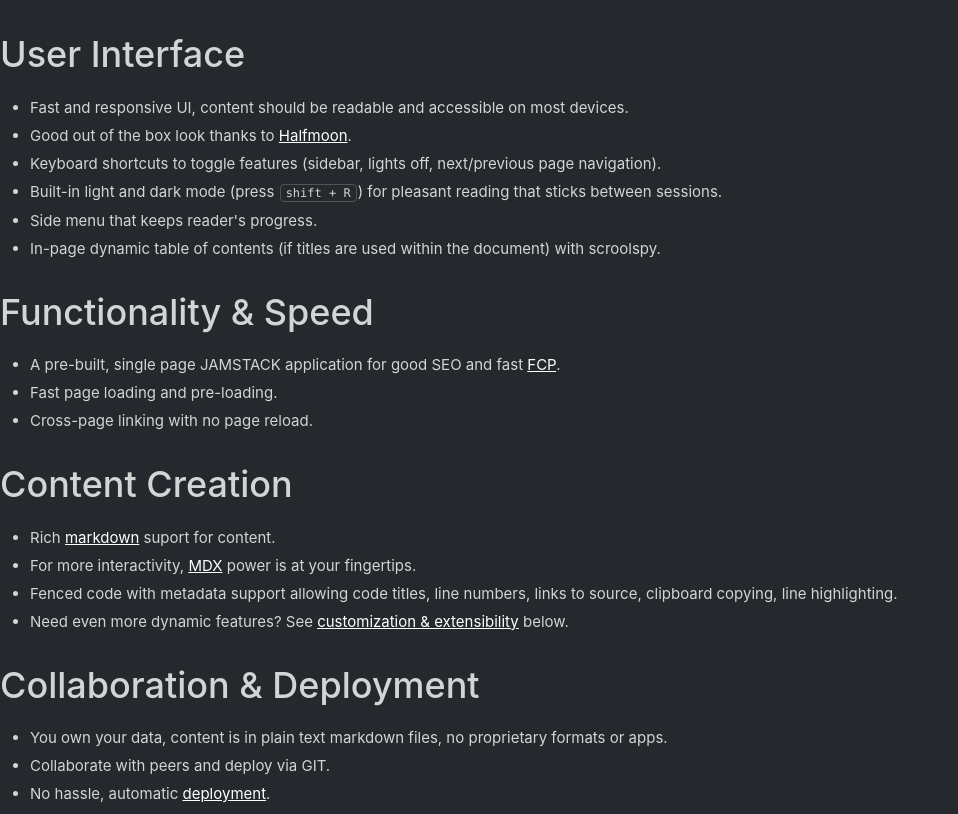
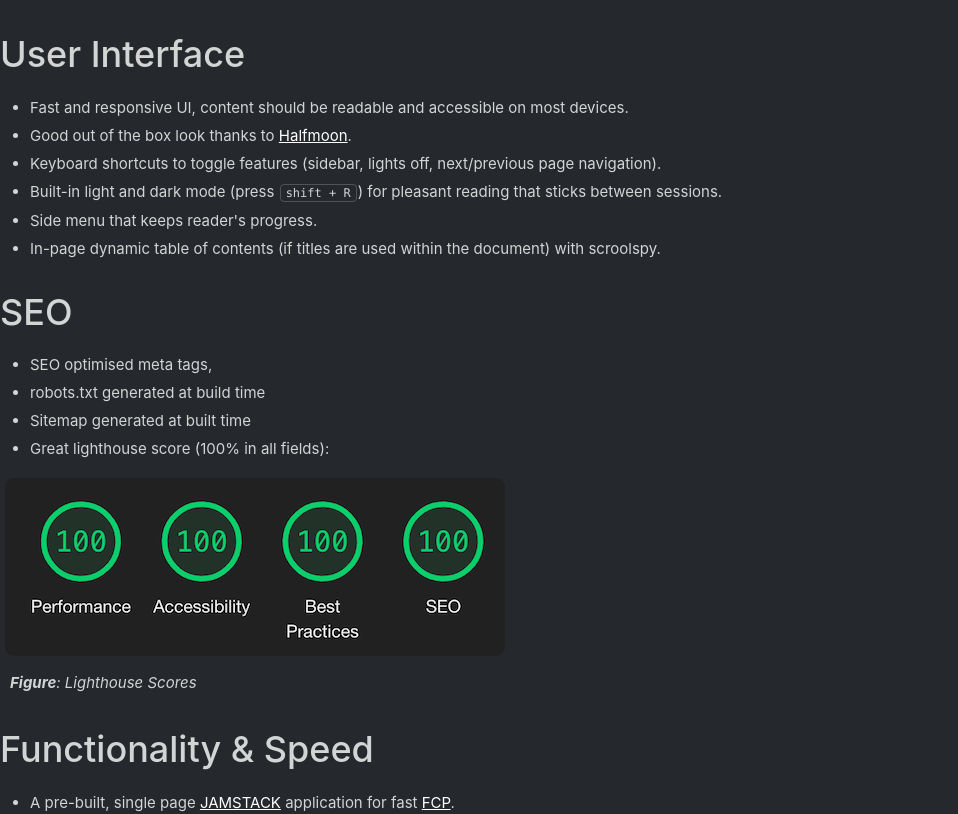
Before and after one commit to amiroff/NextBook, a Next.js app: page /documentation/nextbook-features in a window 1280 px wide. Shown: the top 814 px of the page, without its empty margins (0-958 px from the left). Built offline with nearby package versions, Linux system fonts and the light colour scheme.

Commit message:
Tweak image default display

```diff
--- a/components/mdxcomponents.jsx
+++ b/components/mdxcomponents.jsx
@@ -1,5 +1,6 @@
 import Link from 'next/link'
 import Highlight from './highlight'
+import Text, { _ } from './text'
 
 export const Table = (props) => <table className='table custom-table' {...props} />
 
@@ -21,9 +22,14 @@ export const Image = (props) => {
   return props.className === 'raw' ? (
     <img {...props} />
   ) : (
-    <span className='rounded p-5 border my-10 d-block'>
-      <img className='img-fluid rounded p-5 d-block' {...props} />
-      <span className='text-center d-block'>{props.alt}</span>
+    <span>
+      <img className='img-fluid rounded my-10 p-5 d-block' {...props} />
+      <span className='text-left font-italic ml-10'>
+        <span className='font-weight-bold'>
+          <Text tid='Figure' />
+        </span>
+        : {props.alt}
+      </span>
     </span>
   )
 }
--- a/config.json
+++ b/config.json
@@ -15,7 +15,8 @@
     "Table Of Contents": "Table Of Contents",
     "Previous chapter": "Previous chapter",
     "Next chapter": "Next chapter",
-    "Search content": "Search content"
+    "Search content": "Search content",
+    "Figure": "Figure"
   },
   "toc": [
     {
--- a/pages/documentation/nextbook-features.md
+++ b/pages/documentation/nextbook-features.md
@@ -12,9 +12,18 @@ title: NextBook Features
 - Side menu that keeps reader's progress.
 - In-page dynamic table of contents (if titles are used within the document) with scroolspy.
 
+## SEO
+
+- SEO optimised meta tags,
+- robots.txt generated at build time
+- Sitemap generated at built time
+- Great lighthouse score (100% in all fields):
+
+![Lighthouse Scores](/images/lighthouse-score.png)
+
 ## Functionality & Speed
 
-- A pre-built, single page JAMSTACK application for good SEO and fast [FCP](https://developer.mozilla.org/en-US/docs/Glossary/First_contentful_paint).
+- A pre-built, single page [JAMSTACK](https://jamstack.org/) application for fast [FCP](https://developer.mozilla.org/en-US/docs/Glossary/First_contentful_paint).
 - Fast page loading and pre-loading.
 - Cross-page linking with no page reload.
 
--- a/styles/global.css
+++ b/styles/global.css
@@ -7,6 +7,7 @@
   --primary-box-shadow-color: var(--indigo-box-shadow-color);
   --primary-box-shadow-color-darker: var(--indigo-box-shadow-color-darker);
   --text-color-on-primary-color-bg: var(--text-color-on-indigo-color-bg);
+  --base-border-radius: 1.4rem;
 }
 
 body {
```
Also changed, not shown: public/images/lighthouse-score.png (added).
